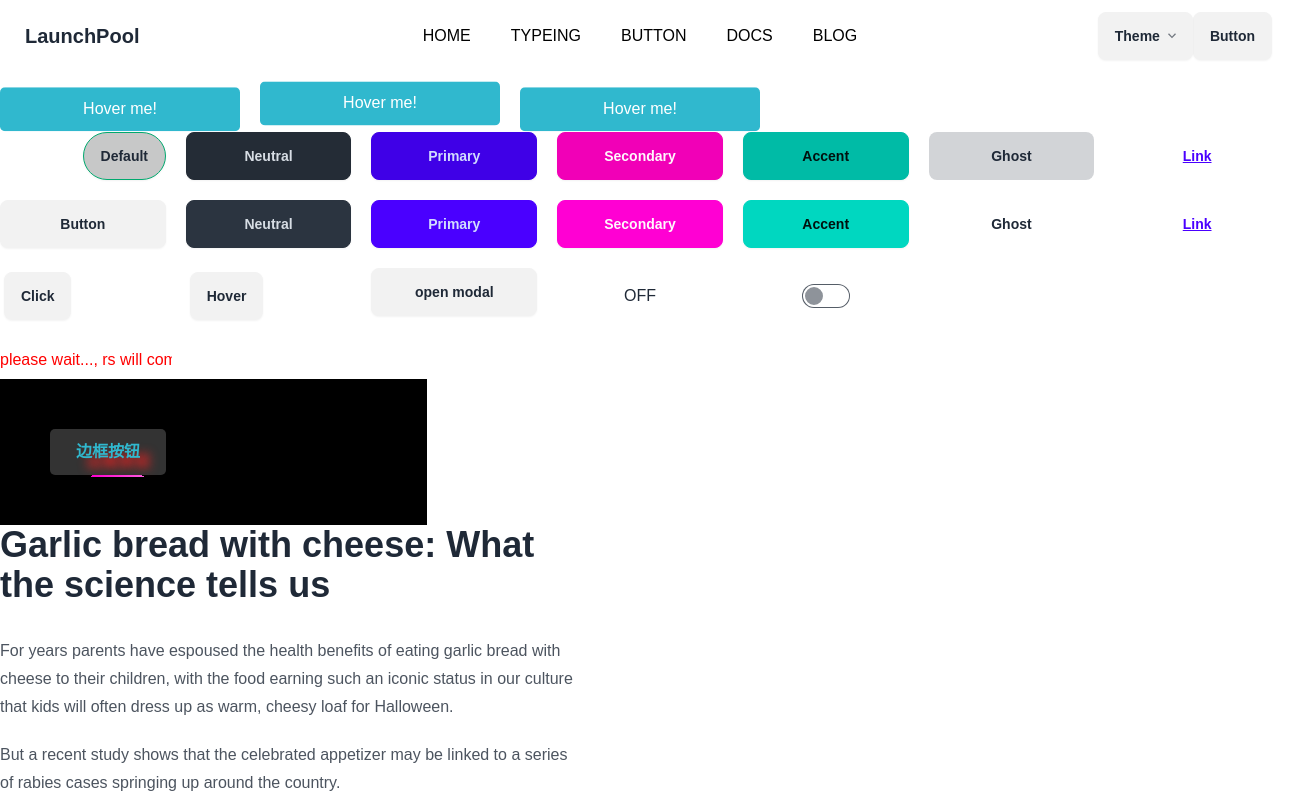
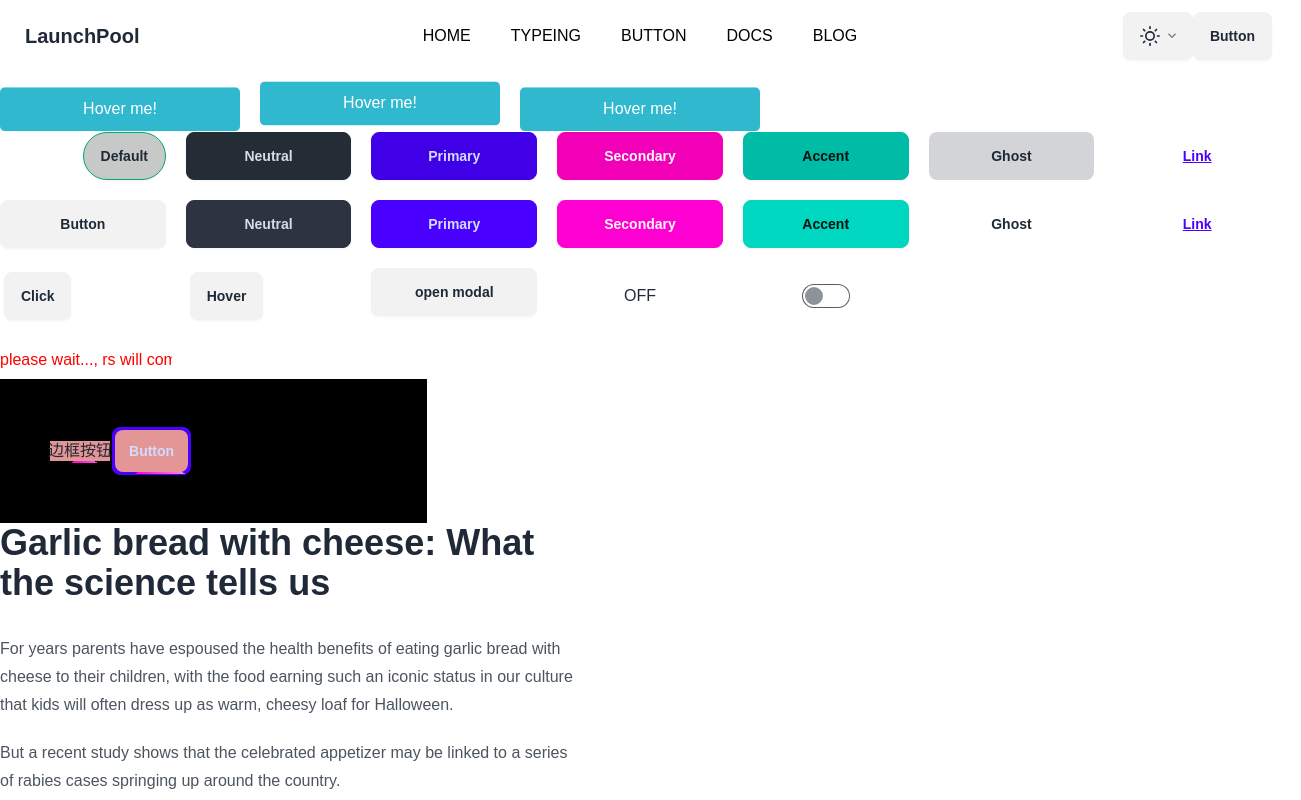
Before and after one commit to sikaiwei/launch-pool, a Next.js app: page / in a window 1280 px wide. Shown: the whole page, 1301 px wide, since content can reach past the window. Built offline with nearby package versions, Linux system fonts and the light colour scheme.

Commit message:
调整主题按钮样式

```diff
--- a/app/layout.tsx
+++ b/app/layout.tsx
@@ -1,6 +1,7 @@
 import type { Metadata } from "next";
 import { Geist, Geist_Mono } from "next/font/google";
 import "./globals.css";
+import React, { useState } from "react";
 import Nav from "../pages/nav";
 
 const geistSans = Geist({
--- a/pages/button-motion-css/button-motion.jsx
+++ b/pages/button-motion-css/button-motion.jsx
@@ -7,6 +7,7 @@ export default function BtnMotionCss() {
     /* From Uiverse.io by MuhammadHasann */
     <div className="bg-black p-12 w-2/6">
       <button className={style.button}>边框按钮</button>
+      <button className={`${style.button} + btn btn-primary `}>Button</button>
     </div>
   );
 }
--- a/pages/button-motion-css/styles.module.css
+++ b/pages/button-motion-css/styles.module.css
@@ -2,19 +2,19 @@
 .button {
   position: relative;
   display: inline-block;
-  border: none;
-  background: transparent;
-  color: #30b8ce;
-  text-shadow: 10px 10px 10px #e42525;
+  /* border: none; */
+  /* background: transparent; */
+  /* color: #30b8ce; */
+  /* text-shadow: 10px 10px 10px #e42525; */
   /* mix-blend-mode: difference; */
-  font-size: 16px;
+  /* font-size: 16px;
   font-weight: bold;
-  text-align: center;
-  border-radius: 5px;
-  height: 50px;
+  text-align: center; */
+  /* border-radius: 5px; */
+  /* height: 50px;
   width: 120px;
   line-height: 50px;
-  cursor: pointer;
+  cursor: pointer; */
   z-index: 1;
   /* outline: 1px solid #fff; */
   overflow: hidden;
@@ -45,7 +45,7 @@
   position: absolute;
   border-radius: inherit;
   inset: 2px;
-  background-color: #333;
+  background-color: hsl(0, 59%, 74%);
   z-index: -1;
 }
 
--- a/pages/nav.jsx
+++ b/pages/nav.jsx
@@ -4,7 +4,7 @@ import Page2 from "../pages/page2";
 import Link from "next/link";
 
 export default function Nav() {
-  if (typeof window !== "undefined") {
+  // if (typeof window !== "undefined") {
   return (
     <div className="navbar bg-base-100">
       <div className="navbar-start">
@@ -72,6 +72,6 @@ export default function Nav() {
       </div>
     </div>
   );
+  // }
+  // return null;
 }
-  return null;
-}
--- a/pages/theme/theme.jsx
+++ b/pages/theme/theme.jsx
@@ -21,7 +21,20 @@ export default function Theme() {
     <>
       <div className="dropdown mb-72">
         <div tabIndex={0} role="button" className="btn">
-          Theme
+          <svg
+            xmlns="http://www.w3.org/2000/svg"
+            width="20"
+            height="20"
+            viewBox="0 0 24 24"
+            fill="none"
+            stroke="currentColor"
+            strokeWidth="2"
+            strokeLinecap="round"
+            strokeLinejoin="round"
+          >
+            <circle cx="12" cy="12" r="5" />
+            <path d="M12 1v2M12 21v2M4.2 4.2l1.4 1.4M18.4 18.4l1.4 1.4M1 12h2M21 12h2M4.2 19.8l1.4-1.4M18.4 5.6l1.4-1.4" />
+          </svg>
           <svg
             width="12px"
             height="12px"
@@ -34,7 +47,7 @@ export default function Theme() {
         </div>
         <ul
           tabIndex={0}
-          className="dropdown-content bg-base-300 rounded-box z-[1] w-52 p-2 shadow-2xl"
+          className="dropdown-content bg-base-300 rounded-box z-[1]  p-1 shadow-2xl"
         >
           <li>
             <input
```
Lines whose indentation alone changed are shown as unchanged.
